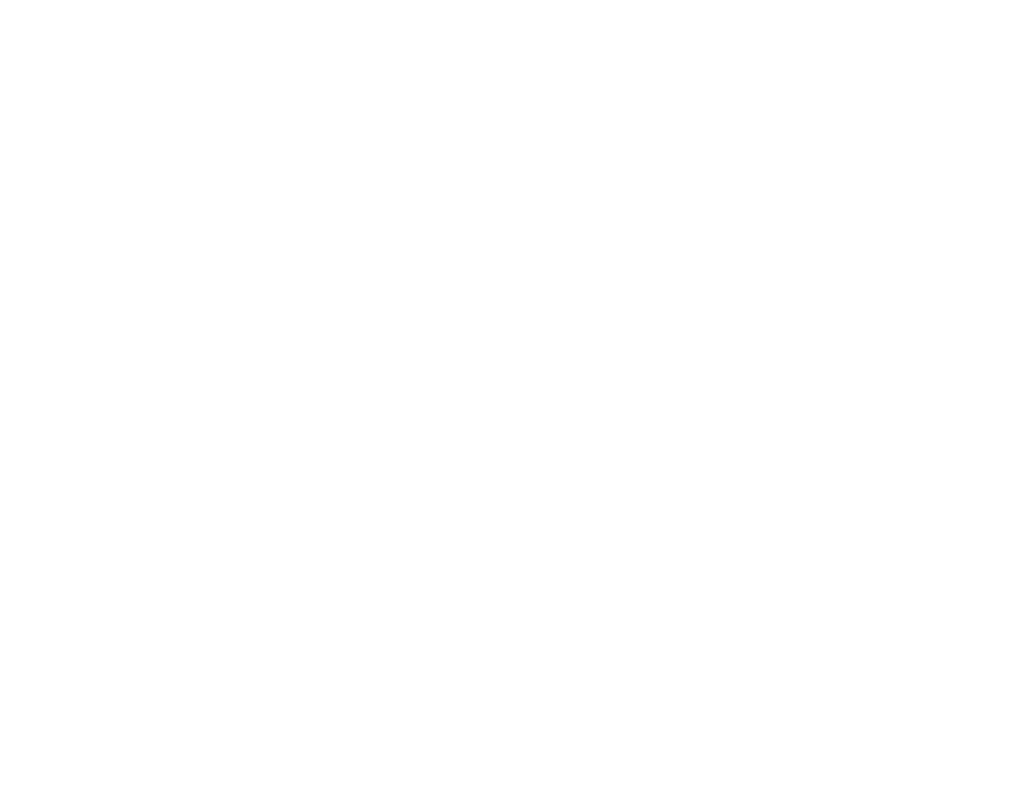
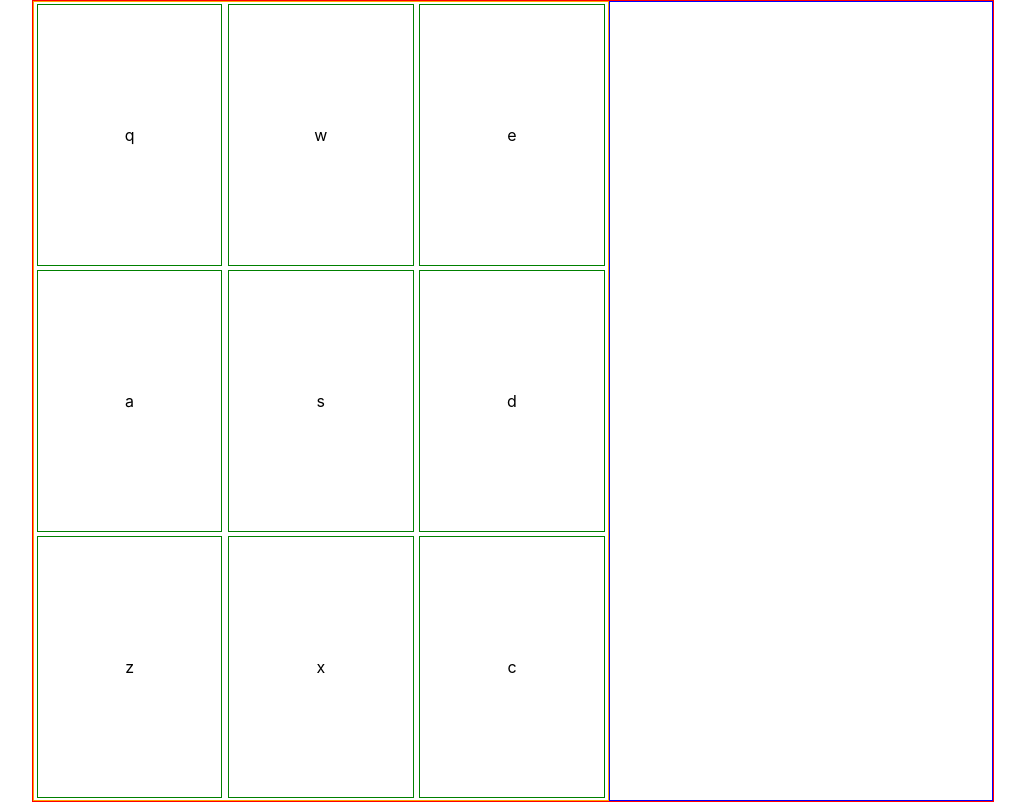
Before and after one commit to WalkerLauryGit/DrumMachine, a React (Create React App) app: page / in a window 1280 px wide. Shown: the whole page, without its empty margins (127-1152 px from the left). Built offline with nearby package versions, Linux system fonts and the light colour scheme.

Commit message:
buttons are clicking and changing colors and back again on mouse up next I am working on handling key listeners

```diff
--- a/src/App.css
+++ b/src/App.css
@@ -36,3 +36,42 @@
     transform: rotate(360deg);
   }
 }
+
+
+
+/* This is the beginning of custom CSS */
+.container{
+  border: 1px solid red;
+  margin: 0 auto;
+  width: 75%;
+  height: 100vh;
+  display: flex;
+
+}
+
+.keys{
+  display: flex;
+  width: 60%;
+  flex-wrap: wrap;
+  justify-content: space-around;
+  align-items: space-between;
+  border: 1px solid orange;
+}
+
+.drum-pad{
+  border: 1px solid green;
+  width: 32%;
+  justify-content: center;
+  align-items: center;
+  display: flex;
+  margin: .1em;
+}
+
+.controls{
+  border: 1px solid blue;
+  width: 40%;
+}
+
+/* .drum-pad:hover{
+  background-color: blue;
+} */
--- a/src/App.js
+++ b/src/App.js
@@ -1,10 +1,11 @@
 import React from 'react';
 import './App.css';
+import Base from './components/Base'
 
 function App() {
   return (
     <div className="App">
-
+      <Base />
     </div>
   );
 }
--- /dev/null
+++ b/src/components/Base.js
@@ -0,0 +1,14 @@
+import React from 'react';
+
+import Keys from './Keys'
+import Controls from './Controls'
+const Base = () => {
+  return (
+    <div className="container" id="drum-machine">
+      <Keys/>
+      <Controls/>
+    </div>
+  );
+}
+
+export default Base;
--- /dev/null
+++ b/src/components/Controls.js
@@ -0,0 +1,9 @@
+import React from 'react'
+
+export default function Controls() {
+  return (
+    <div className="controls">
+
+    </div>
+  )
+}
--- /dev/null
+++ b/src/components/Key.js
@@ -0,0 +1,22 @@
+import React from 'react'
+
+export default function Key(props) {
+
+  function changeBackgroundOnMouseDown(e){
+
+
+    e.target.style.backgroundColor = 'red'
+  }
+
+  function changeColorToWhiteMouseUp(e){
+    e.target.style.backgroundColor = "white"
+  }
+
+
+  return (
+    <div className="drum-pad" onMouseDown={changeBackgroundOnMouseDown} onMouseUp={changeColorToWhiteMouseUp}>
+      <p>{props.letter}</p>
+      <audio src={props.audio}></audio>
+    </div>
+  )
+}
--- /dev/null
+++ b/src/components/Keys.js
@@ -0,0 +1,17 @@
+import React from 'react';
+import Key from './Key'
+const Keys = () => {
+  const keys = ['q', 'w', 'e', 'a', 's', 'd', 'z', 'x', 'c' ]
+  const audio = ['https://s3.amazonaws.com/freecodecamp/drums/Heater-1.mp3', "https://s3.amazonaws.com/freecodecamp/drums/Heater-1.mp3", "https://s3.amazonaws.com/freecodecamp/drums/Heater-1.mp3", "https://s3.amazonaws.com/freecodecamp/drums/Heater-1.mp3","https://s3.amazonaws.com/freecodecamp/drums/Heater-1.mp3","https://s3.amazonaws.com/freecodecamp/drums/Heater-1.mp3","https://s3.amazonaws.com/freecodecamp/drums/Heater-1.mp3","https://s3.amazonaws.com/freecodecamp/drums/Heater-1.mp3","https://s3.amazonaws.com/freecodecamp/drums/Heater-1.mp3"]
+
+
+  return (
+    <div className="keys">
+      {keys.map((key, index) => {
+        return <Key letter={key} key={key} audio={audio[index]}/>
+      })}
+    </div>
+  );
+}
+
+export default Keys;
```
